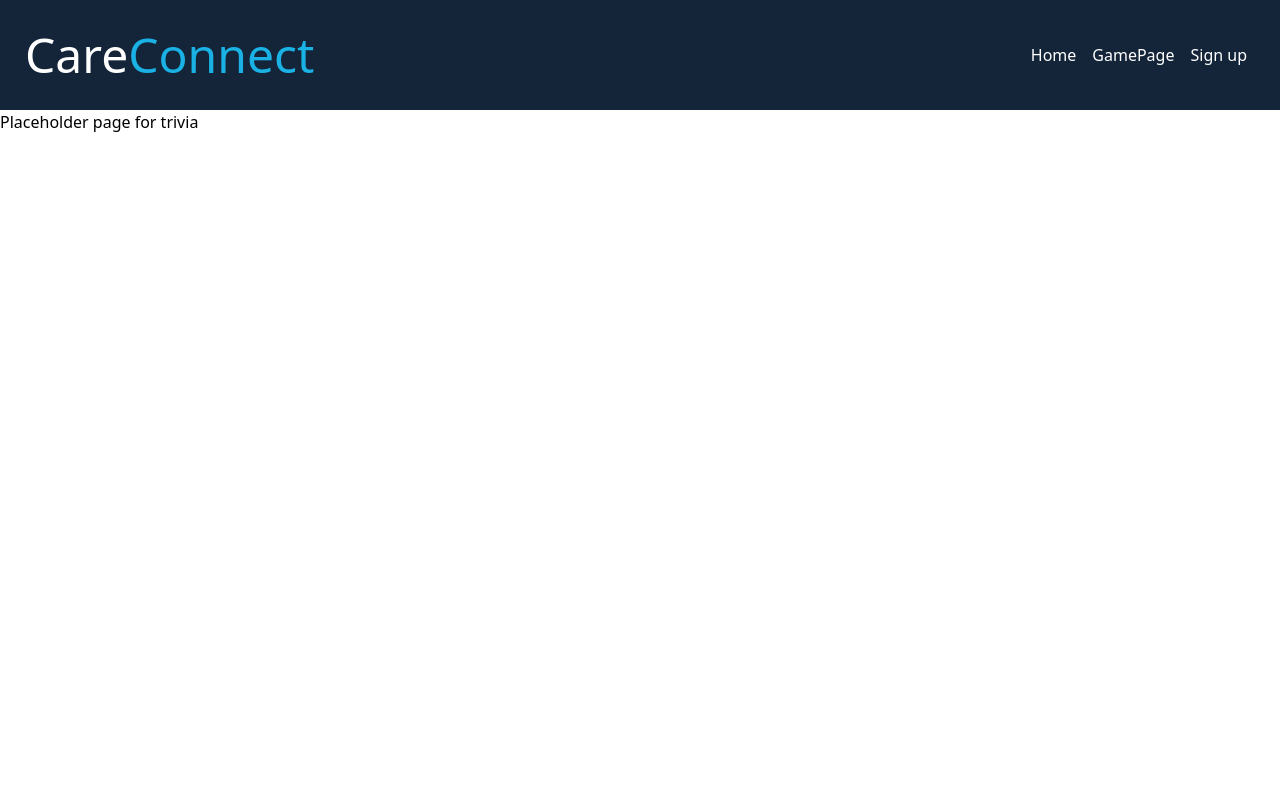
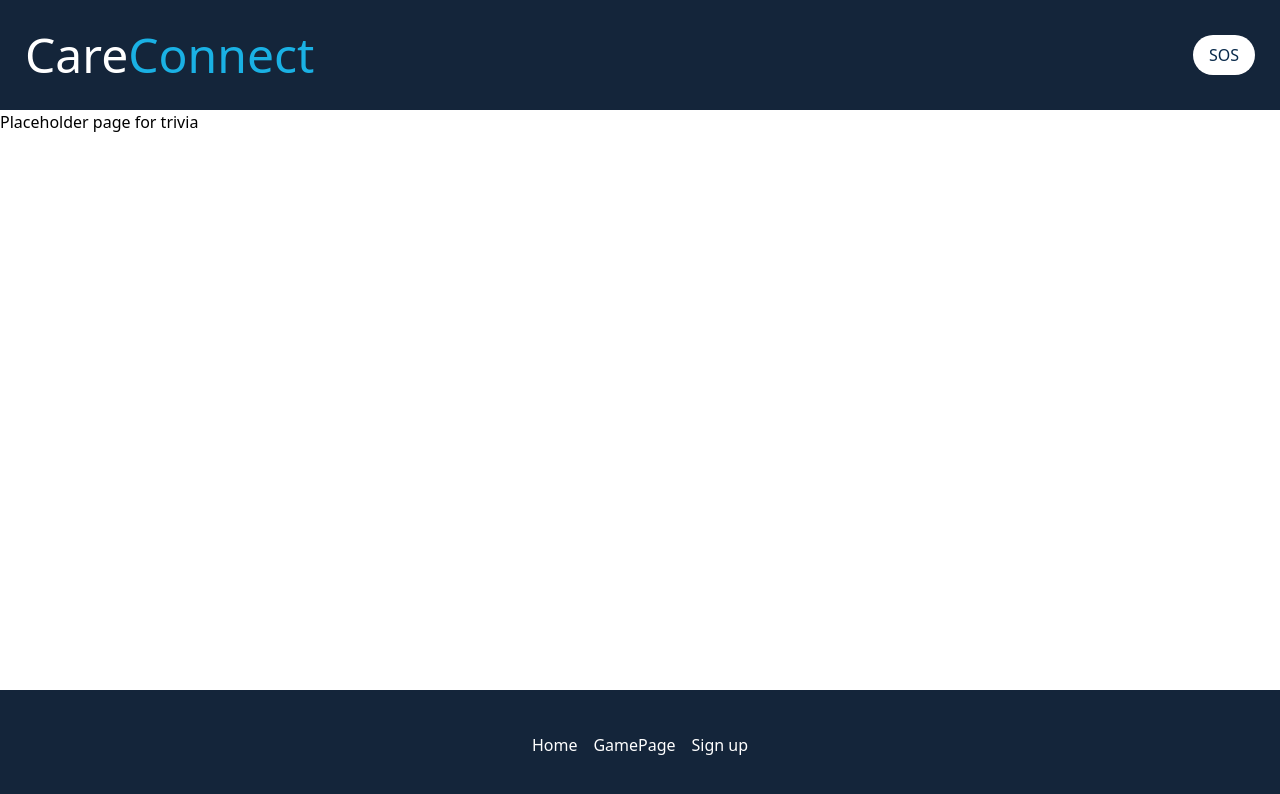
Before and after one commit to joshuaenoch/care-connect, a React (Vite) app in the folder CareConnect/: page /trivia in a window 1280 px wide. Shown: the top 794 px of the page. Built offline with nearby package versions, Linux system fonts and the light colour scheme.

Commit message:
footer and nav

```diff
--- a/CareConnect/src/components/App.jsx
+++ b/CareConnect/src/components/App.jsx
@@ -33,7 +33,9 @@ function App() {
         </Router>
       </main>
       <footer>
-        <Footer />
+        <Router>
+          <Footer />
+        </Router>
       </footer>
     </div>
   );
--- a/CareConnect/src/components/Footer.jsx
+++ b/CareConnect/src/components/Footer.jsx
@@ -1,5 +1,31 @@
+import { NavLink } from "react-router-dom";
+
 function Footer() {
-  return <></>;
+  return (
+    <div className="footer">
+       <nav className="nav-foot">
+        <div className="nav-links">
+          <ul className="nav-bar">
+            <li className="nav-item">
+              <NavLink className="nav-link" to="/Home">
+                Home
+              </NavLink>
+            </li>
+            <li className="nav-item">
+              <NavLink className="nav-link" to="/GamePage">
+                GamePage
+              </NavLink>
+            </li>
+            <li className="nav-item">
+              <NavLink className="nav-link" to="/SignInSignUp">
+                Sign up
+              </NavLink>
+            </li>
+          </ul>
+        </div>
+      </nav>
+    </div>
+  );
 }
 
 export default Footer;
--- a/CareConnect/src/components/NavBar.jsx
+++ b/CareConnect/src/components/NavBar.jsx
@@ -1,33 +1,15 @@
-import { NavLink } from "react-router-dom";
-
 function NavBar() {
   return (
     <div>
-      <nav>
+       <nav>
         <li className="company-name">
           <h1>
             Care<span className="connect">Connect</span>
           </h1>
         </li>
-        <div className="nav-links">
-          <ul className="nav-bar">
-            <li className="nav-item">
-              <NavLink className="nav-link" to="/Home">
-                Home
-              </NavLink>
-            </li>
-            <li className="nav-item">
-              <NavLink className="nav-link" to="/GamePage">
-                GamePage
-              </NavLink>
-            </li>
-            <li className="nav-item">
-              <NavLink className="nav-link" to="/SignInSignUp">
-                Sign up
-              </NavLink>
-            </li>
-          </ul>
-        </div>
+        <li className="company-name">
+          <button>SOS</button>
+        </li>
       </nav>
     </div>
   );
--- a/CareConnect/src/index.css
+++ b/CareConnect/src/index.css
@@ -4,6 +4,18 @@
 @tailwind utilities;
 
 /* NavBar css */
+
+button {
+  background-color: #ffffff;
+  border: none;
+  color: rgb(8, 41, 74);
+  padding: 0.5em 1em;
+  text-align: center;
+  text-decoration: none;
+  display: inline-block;
+  font-size: 16px;
+  border-radius: 2em;
+}
 
 nav {
   height: 110px;
@@ -18,6 +30,12 @@ nav {
   top: 0px;
 }
 
+.nav-foot {
+  display: flex;
+  justify-content: center;
+  align-items: center;
+}
+
 .connect {
   color: rgb(26, 177, 228);
 }
@@ -30,7 +48,7 @@ nav {
 .nav-bar {
   display: flex;
   align-items: center;
-  justify-content: right;
+  justify-content: center;
 }
 
 nav ul {
@@ -44,6 +62,12 @@ nav li a {
   margin: 0 0.5rem;
 }
 
+.nav-links {
+  display: flex;
+  align-items: center;
+  justify-content: center;
+}
+
 .nav-links a:hover, .nav-links a:focus, .nav-links a:active {
   color: #f0f0f0;
   border-bottom: .4rem solid #f0f0f0;
@@ -53,3 +77,11 @@ nav li a {
 h1 {
   font-size: 3em;
 }
+
+/* Footer css */
+
+.footer {
+  position: absolute;
+  bottom: 0;
+  width: 100%;
+}
```
